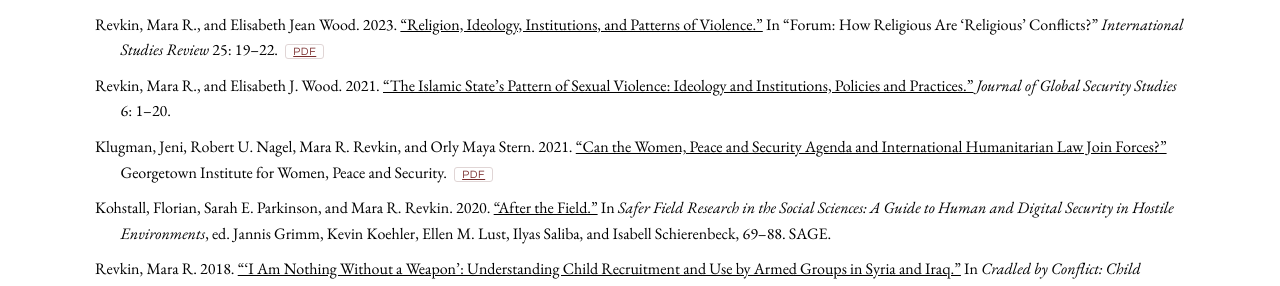
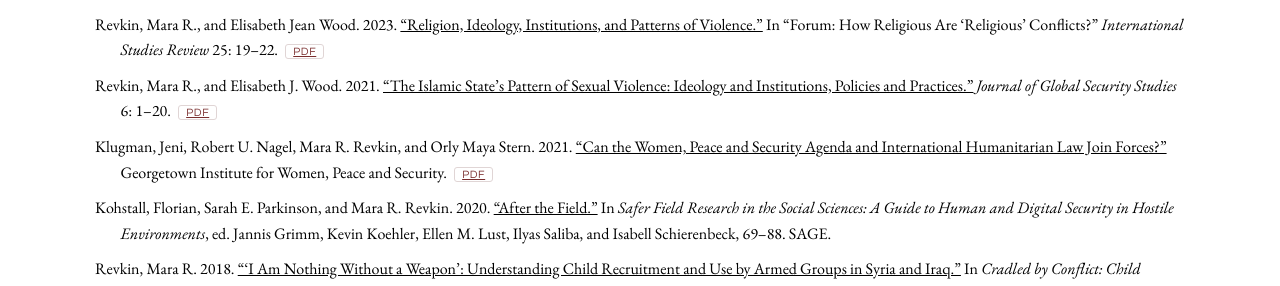
Before and after one commit to mrevkin/mrevkin.github.io, a Jekyll site: the page research.html, which Jekyll copies as it is, in a window 1280 px wide and 900 px high, scrolled down 4173 px. Shown: the part 253-539 px from the top of the window. Built offline with Jekyll 4.4.1, drawn with Linux system fonts in a browser that asks for light colours.

Commit message:
Restore PDF link for the JGSS sexual violence article

```diff
--- a/research.html
+++ b/research.html
@@ -165,7 +165,7 @@
           <li data-m="legal" data-c="comparative">Revkin, Mara R. 2024. <a href="https://judicature.duke.edu/articles/israel-hamas-conflict-international-law/" target="_blank">&ldquo;The Israel-Hamas Conflict: International Law, Accountability, and Challenges in Modern Warfare.&rdquo;</a> <em>Judicature International</em>: 1&ndash;4. <a class="ssrn-tag" href="https://judicature.duke.edu/articles/israel-hamas-conflict-international-law/" target="_blank">PDF</a></li>
           <li data-m="fieldwork interviews" data-c="iraq">Revkin, Mara R. 2023. <a href="https://www.chathamhouse.org/sites/default/files/2023-12/2023-06-30-iraq-20-years-on-mansour-cambanis.pdf" target="_blank">&ldquo;The Self-Fulfilling Prophecy of &lsquo;Perpetual&rsquo; War in Iraq.&rdquo;</a> In <em>Iraq 20 Years On: Insider Reflections on the War and Its Aftermath</em>, ed. Renad Mansour and Thanassis Cambanis, 16&ndash;21. Chatham House. <a class="ssrn-tag" href="https://www.chathamhouse.org/sites/default/files/2023-12/2023-06-30-iraq-20-years-on-mansour-cambanis.pdf" target="_blank">PDF</a></li>
           <li data-m="fieldwork interviews" data-c="iraq syria">Revkin, Mara R., and Elisabeth Jean Wood. 2023. <a href="religion-ideology-institutions.html">&ldquo;Religion, Ideology, Institutions, and Patterns of Violence.&rdquo;</a> In &ldquo;Forum: How Religious Are &lsquo;Religious&rsquo; Conflicts?&rdquo; <em>International Studies Review</em> 25: 19&ndash;22. <a class="ssrn-tag" href="revkin_wood_religion_ideology_isr_2023.pdf#page=19" target="_blank">PDF</a></li>
-          <li data-m="fieldwork interviews archival" data-c="iraq syria">Revkin, Mara R., and Elisabeth J. Wood. 2021. <a href="islamic-state-sexual-violence.html">&ldquo;The Islamic State&rsquo;s Pattern of Sexual Violence: Ideology and Institutions, Policies and Practices.&rdquo;</a> <em>Journal of Global Security Studies</em> 6: 1&ndash;20.</li>
+          <li data-m="fieldwork interviews archival" data-c="iraq syria">Revkin, Mara R., and Elisabeth J. Wood. 2021. <a href="islamic-state-sexual-violence.html">&ldquo;The Islamic State&rsquo;s Pattern of Sexual Violence: Ideology and Institutions, Policies and Practices.&rdquo;</a> <em>Journal of Global Security Studies</em> 6: 1&ndash;20. <a class="ssrn-tag" href="https://scholarship.law.duke.edu/cgi/viewcontent.cgi?article=7336&amp;context=faculty_scholarship" target="_blank">PDF</a></li>
           <li data-m="legal" data-c="comparative">Klugman, Jeni, Robert U. Nagel, Mara R. Revkin, and Orly Maya Stern. 2021. <a href="https://giwps.georgetown.edu/wp-content/uploads/2021/01/Can-WPS-and-IHL-Join-Forces.pdf" target="_blank">&ldquo;Can the Women, Peace and Security Agenda and International Humanitarian Law Join Forces?&rdquo;</a> Georgetown Institute for Women, Peace and Security. <a class="ssrn-tag" href="https://giwps.georgetown.edu/wp-content/uploads/2021/01/Can-WPS-and-IHL-Join-Forces.pdf" target="_blank">PDF</a></li>
           <li data-m="fieldwork interviews" data-c="iraq syria egypt">Kohstall, Florian, Sarah E. Parkinson, and Mara R. Revkin. 2020. <a href="http://us.sagepub.com/en-us/nam/safer-field-research-in-the-social-sciences/book269877" target="_blank">&ldquo;After the Field.&rdquo;</a> In <em>Safer Field Research in the Social Sciences: A Guide to Human and Digital Security in Hostile Environments</em>, ed. Jannis Grimm, Kevin Koehler, Ellen M. Lust, Ilyas Saliba, and Isabell Schierenbeck, 69&ndash;88. SAGE.</li>
           <li data-m="fieldwork interviews" data-c="iraq syria">Revkin, Mara R. 2018. <a href="cradled-by-conflict.html">&ldquo;&lsquo;I Am Nothing Without a Weapon&rsquo;: Understanding Child Recruitment and Use by Armed Groups in Syria and Iraq.&rdquo;</a> In <em>Cradled by Conflict: Child Involvement with Armed Groups in Contemporary Conflict</em>, ed. Siobhan O&rsquo;Neil and Kato Van Broeckhoven, 104&ndash;139. United Nations University.</li>
```
